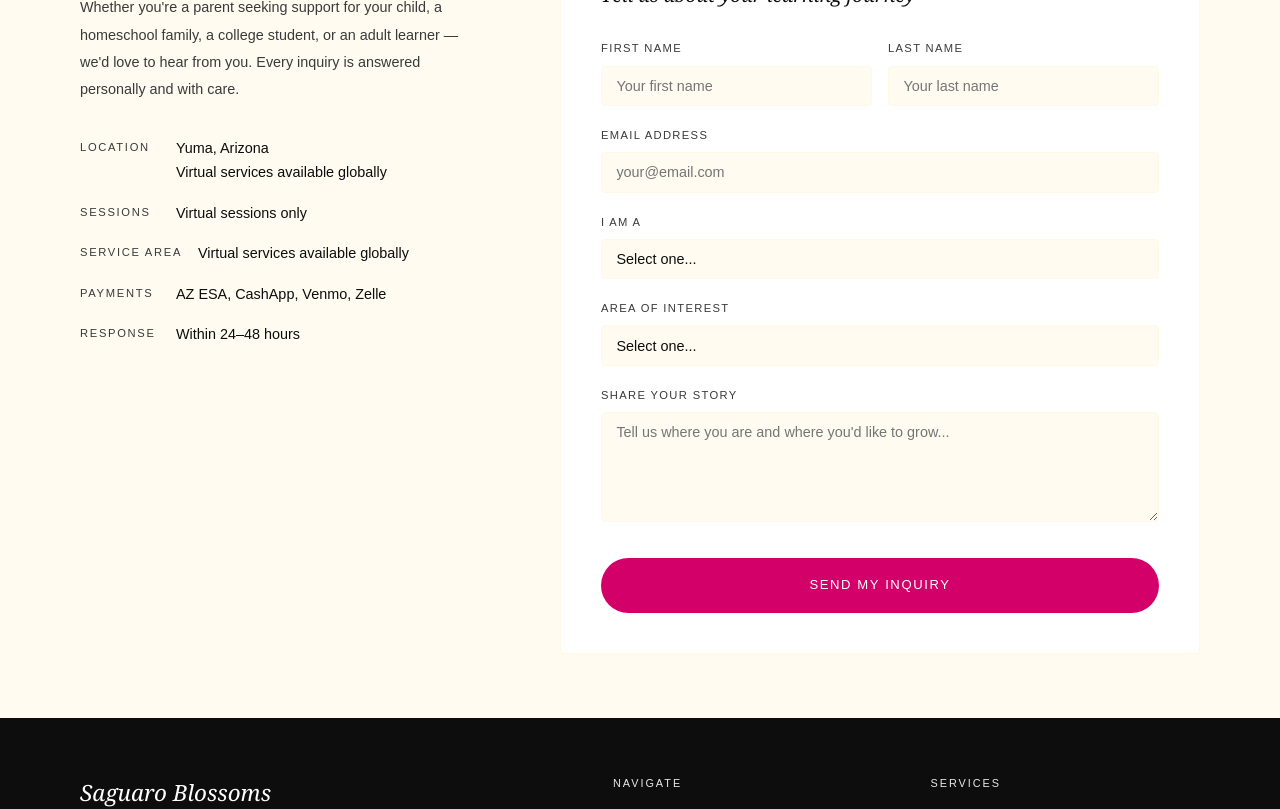
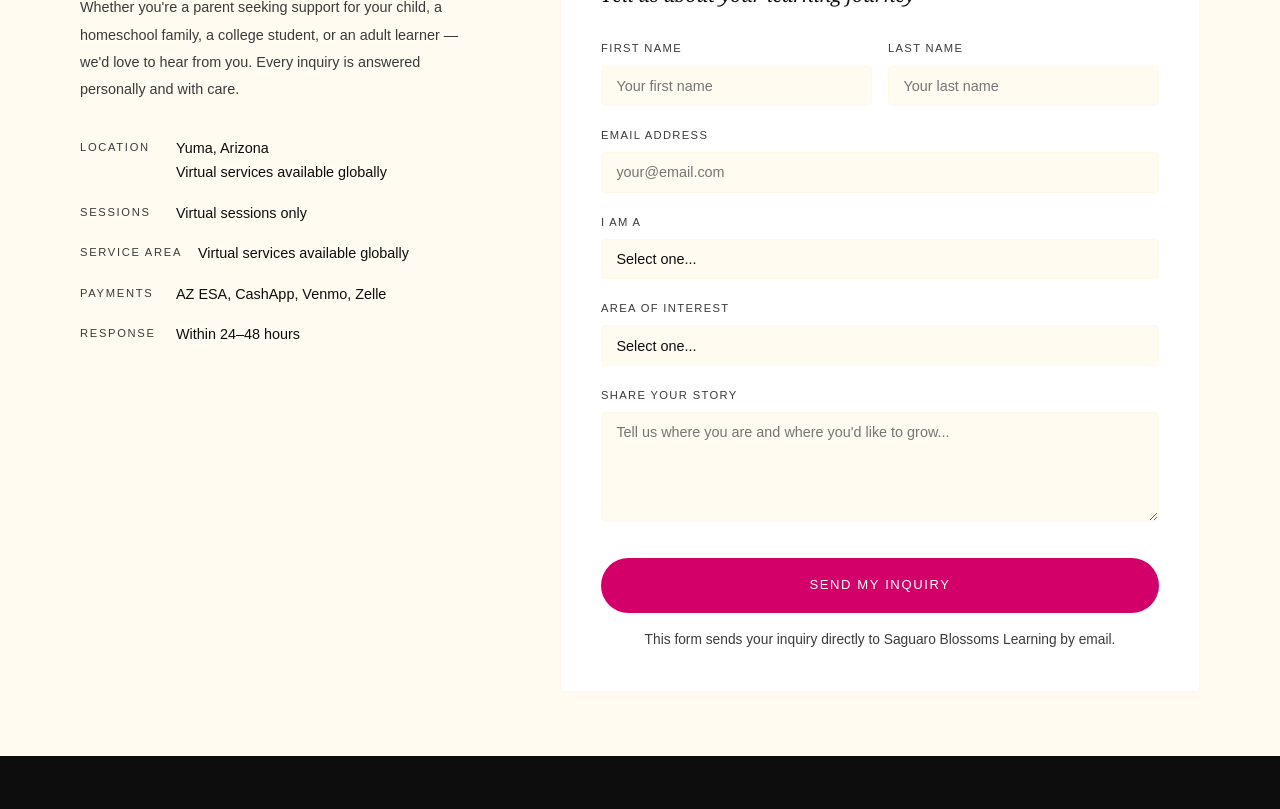
Before and after one commit to MarcoFernstaedt/cynthia-tutoring-platform, a Next.js app: page /contact in a window 1280 px wide. Shown: the part 538-1347 px from the top of the page. Built offline with nearby package versions, Linux system fonts and the light colour scheme.

Commit message:
Connect contact form to email

```diff
--- a/app/exact-site.tsx
+++ b/app/exact-site.tsx
@@ -1,6 +1,6 @@
 'use client'
 
-import { FormEvent, useState } from 'react'
+import { useState } from 'react'
 
 type PageName = 'home' | 'about' | 'services' | 'contact'
 type Language = 'en' | 'es'
@@ -13,7 +13,9 @@ function cx(active: boolean) {
 export default function ExactSaguaroSite({ initialPage = 'home' }: { initialPage?: PageName }) {
   const [activePage, setActivePage] = useState<PageName>(initialPage)
   const [language, setLanguage] = useState<Language>('en')
-  const [submitted, setSubmitted] = useState(false)
+  const [formSubmitted, setFormSubmitted] = useState(
+    () => typeof window !== 'undefined' && new URLSearchParams(window.location.search).get('submitted') === 'true'
+  )
   const [menuOpen, setMenuOpen] = useState(false)
 
   const copy = {
@@ -72,14 +74,9 @@ export default function ExactSaguaroSite({ initialPage = 'home' }: { initialPage
 
   function showPage(pageName: PageName) {
     setActivePage(pageName)
-    setSubmitted(false)
+    setFormSubmitted(false)
     setMenuOpen(false)
     window.scrollTo({ top: 0, behavior: 'smooth' })
-  }
-
-  function submitForm(event: FormEvent<HTMLFormElement>) {
-    event.preventDefault()
-    setSubmitted(true)
   }
 
   return (
@@ -427,25 +424,35 @@ export default function ExactSaguaroSite({ initialPage = 'home' }: { initialPage
               </div>
             </div>
 
-            <form className="contact-form-wrap" onSubmit={submitForm} aria-labelledby="contact-form-title">
+            <form
+              className="contact-form-wrap"
+              action="https://formsubmit.co/cyntiam417@gmail.com"
+              method="POST"
+              aria-labelledby="contact-form-title"
+            >
+              <input type="hidden" name="_subject" value="New Saguaro Blossoms Learning inquiry" />
+              <input type="hidden" name="_template" value="table" />
+              <input type="hidden" name="_captcha" value="false" />
+              <input type="hidden" name="_next" value="https://marcofernstaedt.github.io/cynthia-tutoring-platform/contact/?submitted=true" />
+              <input type="text" name="_honey" className="form-honeypot" tabIndex={-1} autoComplete="off" aria-hidden="true" />
               <p className="form-title" id="contact-form-title">Tell us about your learning journey</p>
               <div className="form-row">
                 <div className="form-group">
                   <label className="form-label" htmlFor="first-name">First Name</label>
-                  <input className="form-control" id="first-name" name="first-name" type="text" placeholder="Your first name" autoComplete="given-name" />
+                  <input className="form-control" id="first-name" name="first-name" type="text" placeholder="Your first name" autoComplete="given-name" required />
                 </div>
                 <div className="form-group">
                   <label className="form-label" htmlFor="last-name">Last Name</label>
-                  <input className="form-control" id="last-name" name="last-name" type="text" placeholder="Your last name" autoComplete="family-name" />
+                  <input className="form-control" id="last-name" name="last-name" type="text" placeholder="Your last name" autoComplete="family-name" required />
                 </div>
               </div>
               <div className="form-group">
                 <label className="form-label" htmlFor="email">Email Address</label>
-                <input className="form-control" id="email" name="email" type="email" placeholder="your@email.com" autoComplete="email" />
+                <input className="form-control" id="email" name="email" type="email" placeholder="your@email.com" autoComplete="email" required />
               </div>
               <div className="form-group">
                 <label className="form-label" htmlFor="learner-type">I am a</label>
-                <select className="form-control" id="learner-type" name="learner-type" defaultValue="">
+                <select className="form-control" id="learner-type" name="learner-type" defaultValue="" required>
                   <option value="">Select one...</option>
                   <option>Parent seeking services for my child</option>
                   <option>Homeschool family</option>
@@ -456,7 +463,7 @@ export default function ExactSaguaroSite({ initialPage = 'home' }: { initialPage
               </div>
               <div className="form-group">
                 <label className="form-label" htmlFor="interest">Area of Interest</label>
-                <select className="form-control" id="interest" name="interest" defaultValue="">
+                <select className="form-control" id="interest" name="interest" defaultValue="" required>
                   <option value="">Select one...</option>
                   <option>Reading development</option>
                   <option>Writing &amp; expression</option>
@@ -467,12 +474,15 @@ export default function ExactSaguaroSite({ initialPage = 'home' }: { initialPage
               </div>
               <div className="form-group">
                 <label className="form-label" htmlFor="story">Share your story</label>
-                <textarea className="form-control" id="story" name="story" placeholder="Tell us where you are and where you'd like to grow..."></textarea>
+                <textarea className="form-control" id="story" name="story" placeholder="Tell us where you are and where you'd like to grow..." required></textarea>
               </div>
               <button className="form-btn" type="submit">Send My Inquiry</button>
-              <div className="form-success" id="success-msg" aria-live="polite" style={{ display: submitted ? 'block' : undefined }}>
-                Thank you for reaching out. We&apos;ll be in touch within 24–48 hours to begin your journey together.
-              </div>
+              {formSubmitted && (
+                <div className="form-success" id="success-msg" aria-live="polite">
+                  Thank you for reaching out. Your inquiry has been sent to Saguaro Blossoms Learning.
+                </div>
+              )}
+              <p className="form-note">This form sends your inquiry directly to Saguaro Blossoms Learning by email.</p>
             </form>
           </section>
         </div>
--- a/app/globals.css
+++ b/app/globals.css
@@ -1012,6 +1012,24 @@ img, svg, canvas, video { max-width: 100%; }
 .payment-method-list li::marker {
   color: var(--pink);
 }
+.form-honeypot {
+  position: absolute;
+  left: -9999px;
+  width: 1px;
+  height: 1px;
+  opacity: 0;
+  pointer-events: none;
+}
+.form-note {
+  margin-top: 1rem;
+  color: var(--muted);
+  font-size: 0.86rem;
+  line-height: 1.6;
+  text-align: center;
+}
+.contact-form-wrap .form-success {
+  display: block;
+}
 
 @media (max-width: 1100px) {
   nav { padding: 0 2rem; }
```
Also changed, not shown: tests/content-contract.mjs (+18 -1 lines).
